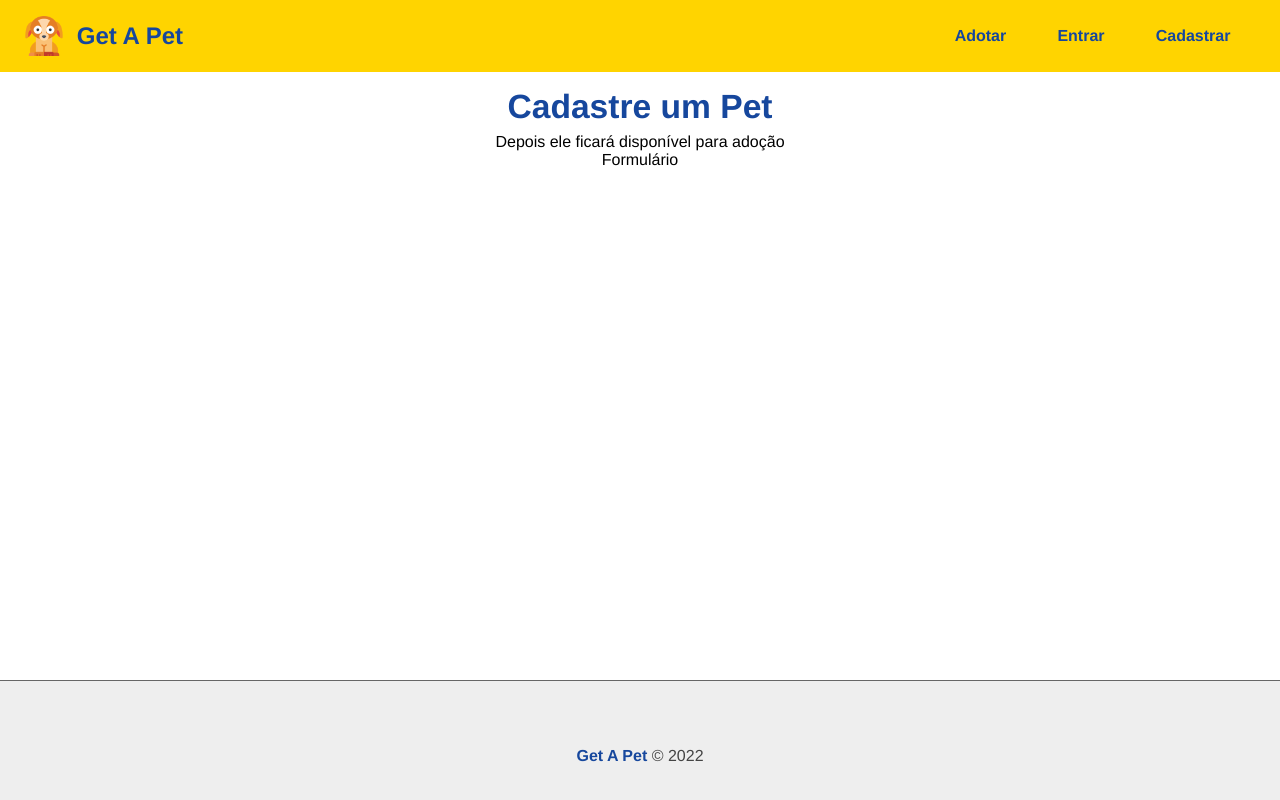
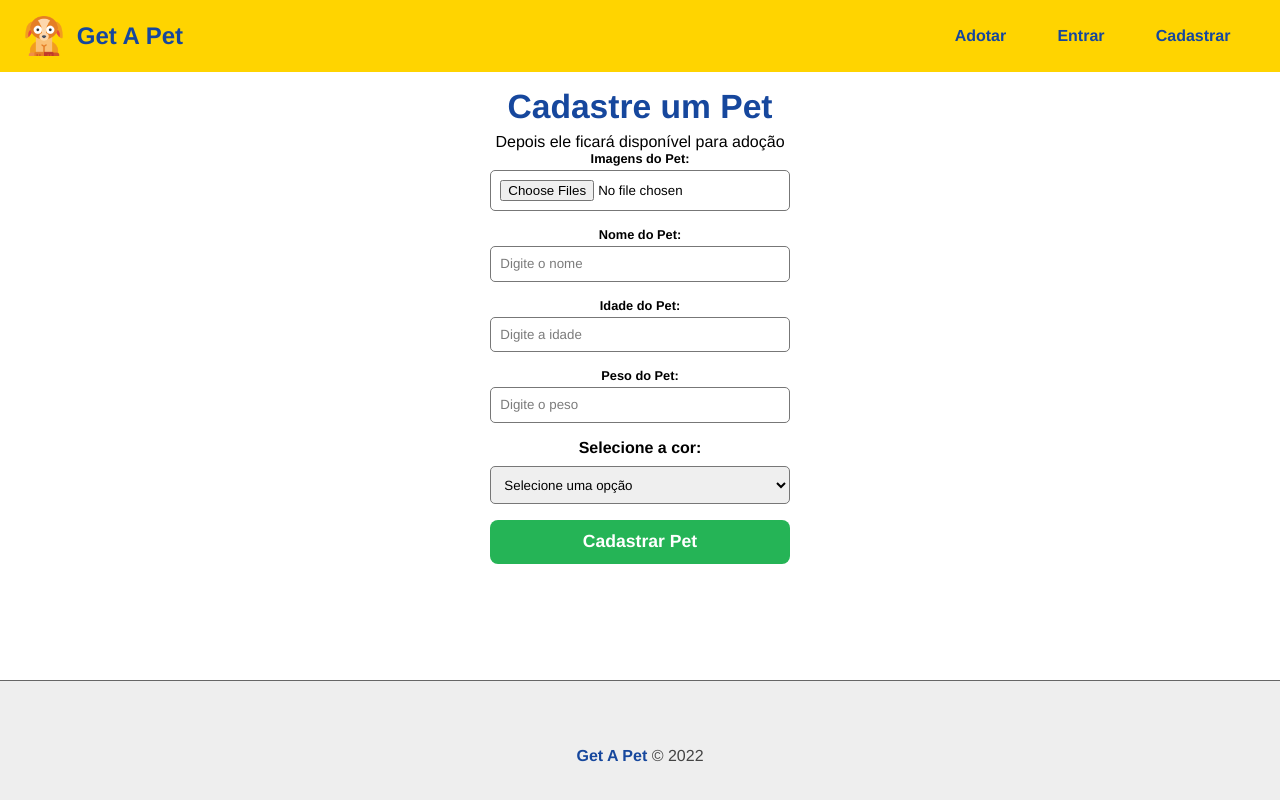
Before and after one commit to lucas-cercal/get-a-pet, a React (Create React App) app in the folder frontend/: page /pet/add in a window 1280 px wide. Shown: the top 800 px of the page. Built offline with nearby package versions, Linux system fonts and the light colour scheme.

Commit message:
Início do form do pet

```diff
--- /dev/null
+++ b/frontend/src/components/form/PetForm.js
@@ -0,0 +1,68 @@
+import { useState } from "react";
+
+import formStyles from './Form.module.css'
+
+import Input from './Input'
+import Select from './Select'
+
+export default function PetForm({handleSubmit, petData, btnText}) {
+  const [pet, setPet] = useState(petData || {})
+  const [preview, setPreview] = useState([])
+  const colors = ['Branco', 'Preto', 'Cinza', 'Caramelo', 'Mesclado']
+
+  function onFileChange(e) {
+
+  }
+
+  function handleChange(e) {
+
+  }
+
+  function handleColor(e) {
+
+  }
+
+  return (
+    <form className={formStyles.form_container}>
+      <Input
+        text="Imagens do Pet"
+        type="file"
+        name="images"
+        handleOnChange={onFileChange}
+        multiple={true}
+      />
+      <Input
+        text="Nome do Pet"
+        type="text"
+        name="name"
+        placeholder="Digite o nome"
+        handleOnChange={handleChange}
+        value={pet.name || ''}
+      />
+      <Input
+        text="Idade do Pet"
+        type="text"
+        name="age"
+        placeholder="Digite a idade"
+        handleOnChange={handleChange}
+        value={pet.age || ''}
+      />
+      <Input
+        text="Peso do Pet"
+        type="number"
+        name="weight"
+        placeholder="Digite o peso"
+        handleOnChange={handleChange}
+        value={pet.weight || ''}
+      />
+      <Select
+        name="color"
+        text="Selecione a cor"
+        options={colors}
+        handleOnChange={handleColor}
+        value={pet.color || ''}
+      />
+      <input type="submit" value={btnText} />
+    </form>
+  );
+}
--- /dev/null
+++ b/frontend/src/components/form/Select.js
@@ -0,0 +1,21 @@
+import styles from './Select.module.css'
+
+export default function Home({text, name, options, handleOnChange, value}) {
+  return (
+    <div className={styles.form_control}>
+      <label htmlFor={name}>{text}:</label>
+      <select
+        name={name} id={name}
+        onChange={handleOnChange}
+        value={value || ''}
+      >
+        <option>Selecione uma opção</option>
+        {options.map((option) => (
+          <option value={option} key={option}>
+            {option}
+          </option>
+        ))}
+      </select>
+    </div>
+  );
+}
--- /dev/null
+++ b/frontend/src/components/form/Select.module.css
@@ -0,0 +1,16 @@
+.form_control {
+  display: flex;
+  flex-direction: column;
+  margin-bottom: 1em;
+}
+
+.form_control label {
+  margin-bottom: .6em;
+  font-weight: bold;
+}
+
+.form_control select {
+  padding: .7em;
+  border: 1px solid #777;
+  border-radius: 5px;
+}
--- a/frontend/src/components/pages/Pets/AddPet.js
+++ b/frontend/src/components/pages/Pets/AddPet.js
@@ -8,6 +8,9 @@
 /* Hooks */
 import useFlashMessage from '../../../hooks/useFlashMessage'
 
+/* Components */
+import PetForm from '../../form/PetForm'
+
 export default function AddPet() {
   return (
     <section className={styles.addpet_header}>
@@ -16,7 +19,7 @@
         <p>Depois ele ficará disponível para adoção</p>
       </div>
 
-      <p>Formulário</p>
+      <PetForm btnText="Cadastrar Pet"/>
 
     </section>
   );
```
